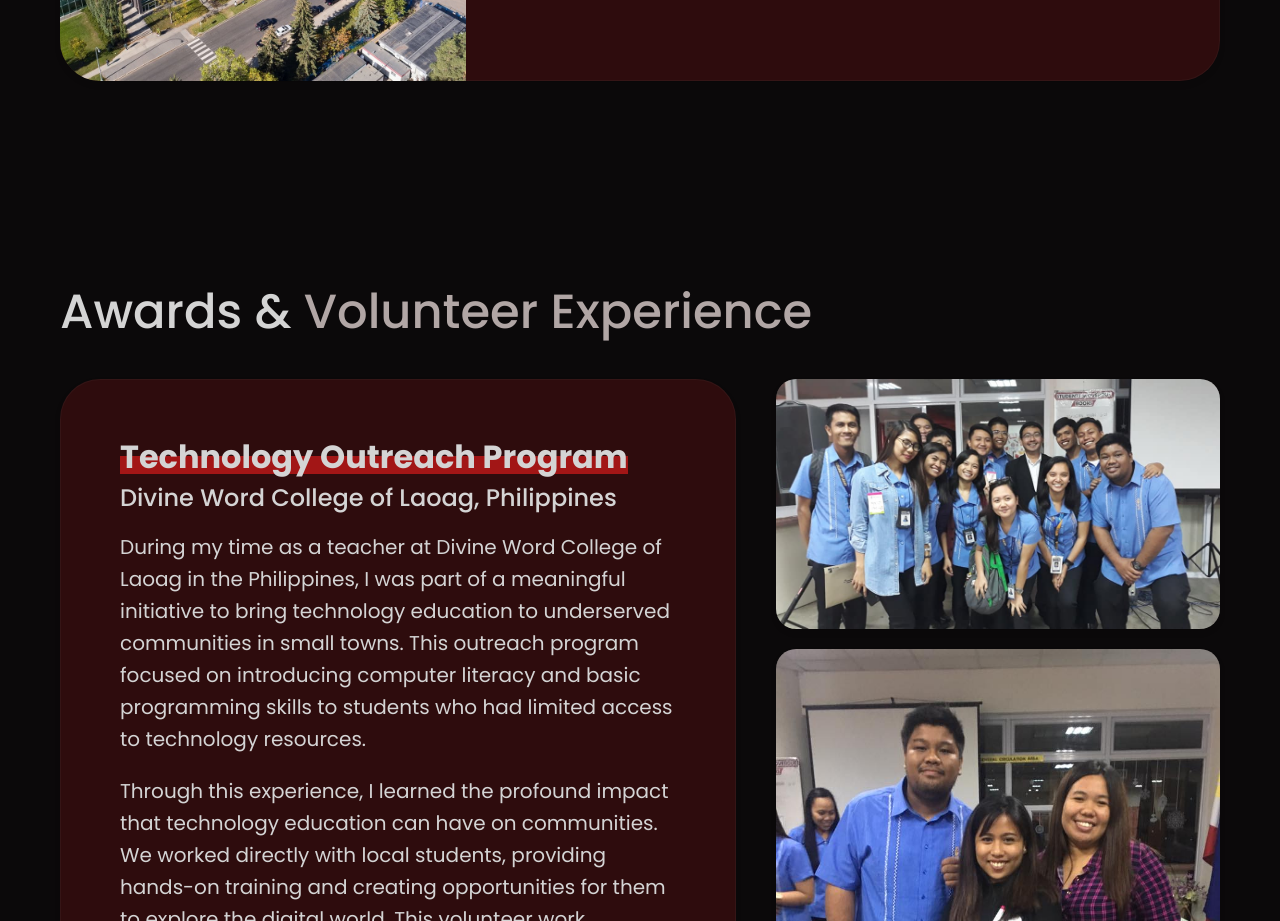
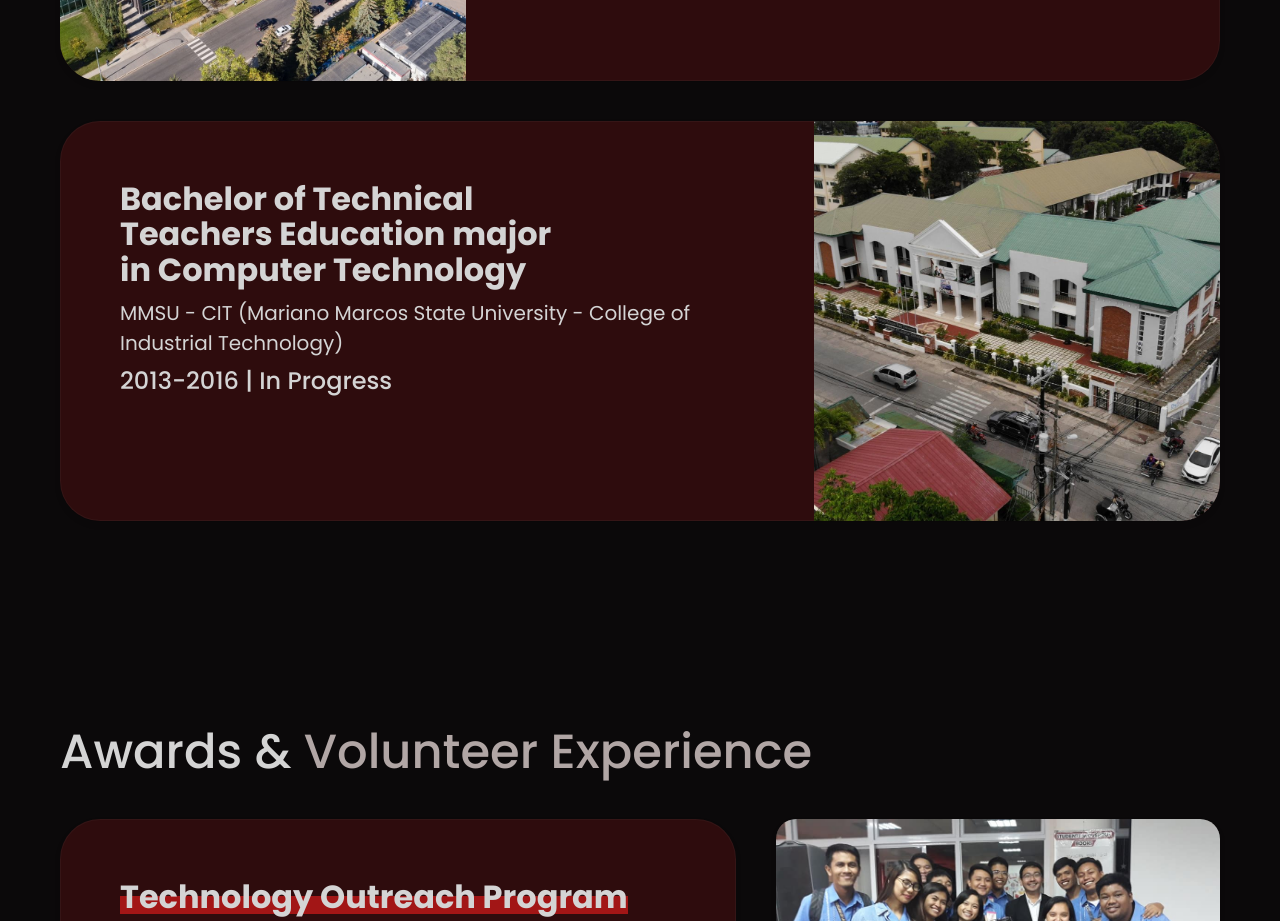
Before and after one commit to damoves005/Portfolio-2, a website built with Parcel: page index.html in a window 1280 px wide. Shown: the part 3520-4441 px from the top of the page. Built offline with nearby package versions, Linux system fonts and the light colour scheme; files whose address does not match are found by name.

Commit message:
Add MMSU education entry and update styles
Added a new education card for MMSU - CIT in index.html with corresponding image. Updated CSS to style the third education card with row-reverse layout and adjusted border radii. Added mmsu.jpg image asset.

```diff
--- a/css/styles.css
+++ b/css/styles.css
@@ -1654,6 +1654,15 @@
     border-top-right-radius: 0px;
     border-bottom-left-radius: 40px;
   }
+  .education .education-card:nth-child(3) {
+    flex-direction: row-reverse;
+  }
+  .education .education-card:nth-child(3) .card-image {
+    border-top-left-radius: 0px;
+    border-top-right-radius: 40px;
+    border-bottom-left-radius: 0px;
+    border-bottom-right-radius: 40px;
+  }
   .volunteer .volunteer-text {
     width: calc(60% - 20px);
   }
--- a/index.html
+++ b/index.html
@@ -241,6 +241,15 @@
                     <h3>Diploma in Digital Media and IT - Web Design Concentration</h3>
                     <p>NAIT (Northern Alberta Institute of Technology)</p>
                     <h4>2024-2025 | In Progress</h4>
+                </div>
+            </div>
+            <div class="education-card">
+                <div class="card-image" style="background-image: url('img/mmsu.jpg')">
+                </div>
+                <div class="card-text">
+                    <h3>Bachelor of Technical Teachers Education major in Computer Technology</h3>
+                    <p>MMSU - CIT (Mariano Marcos State University - College of Industrial Technology)</p>
+                    <h4>2013-2016 | In Progress</h4>
                 </div>
             </div>
         </section>
```
Also changed, not shown: img/mmsu.jpg (added).
